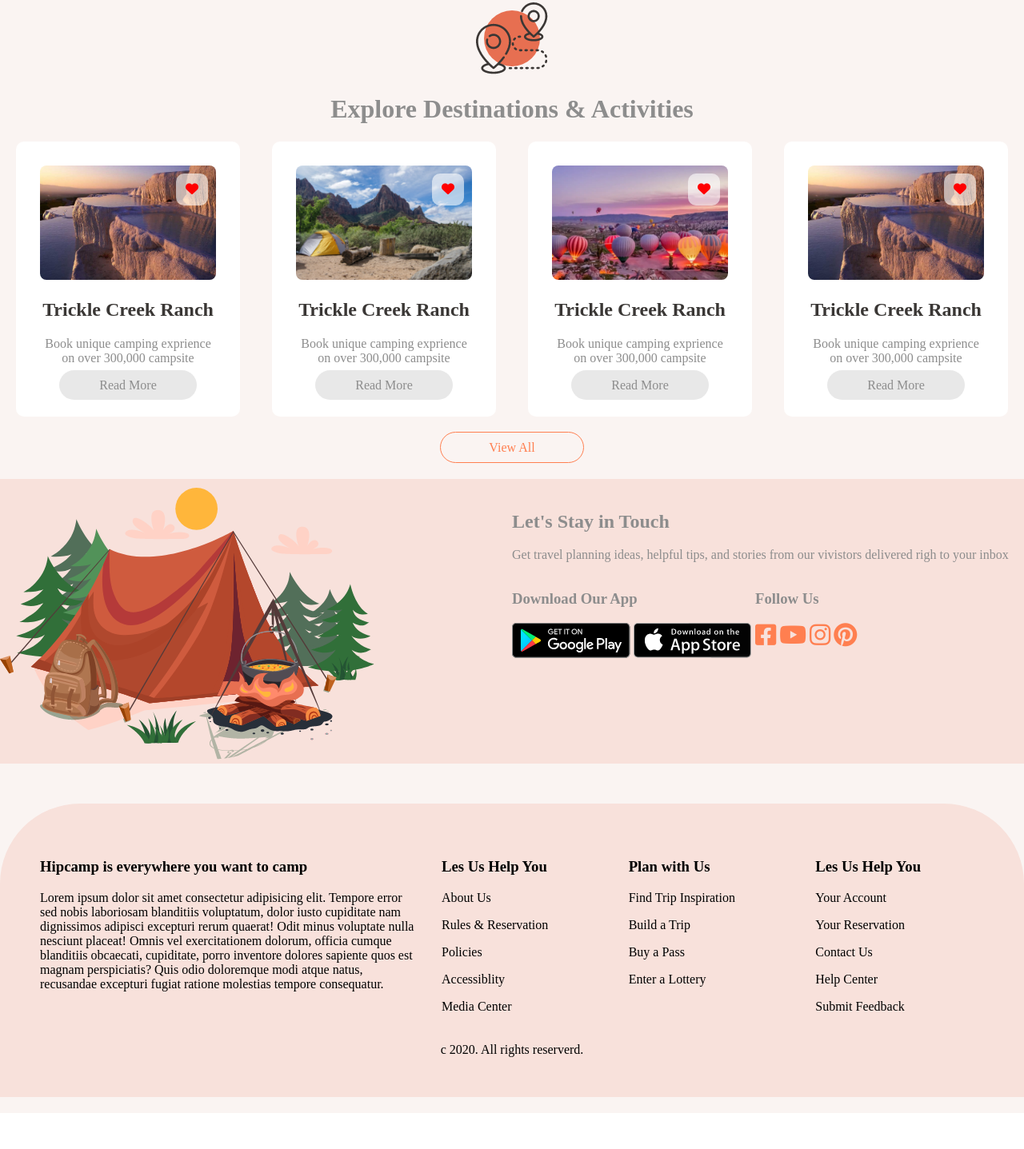
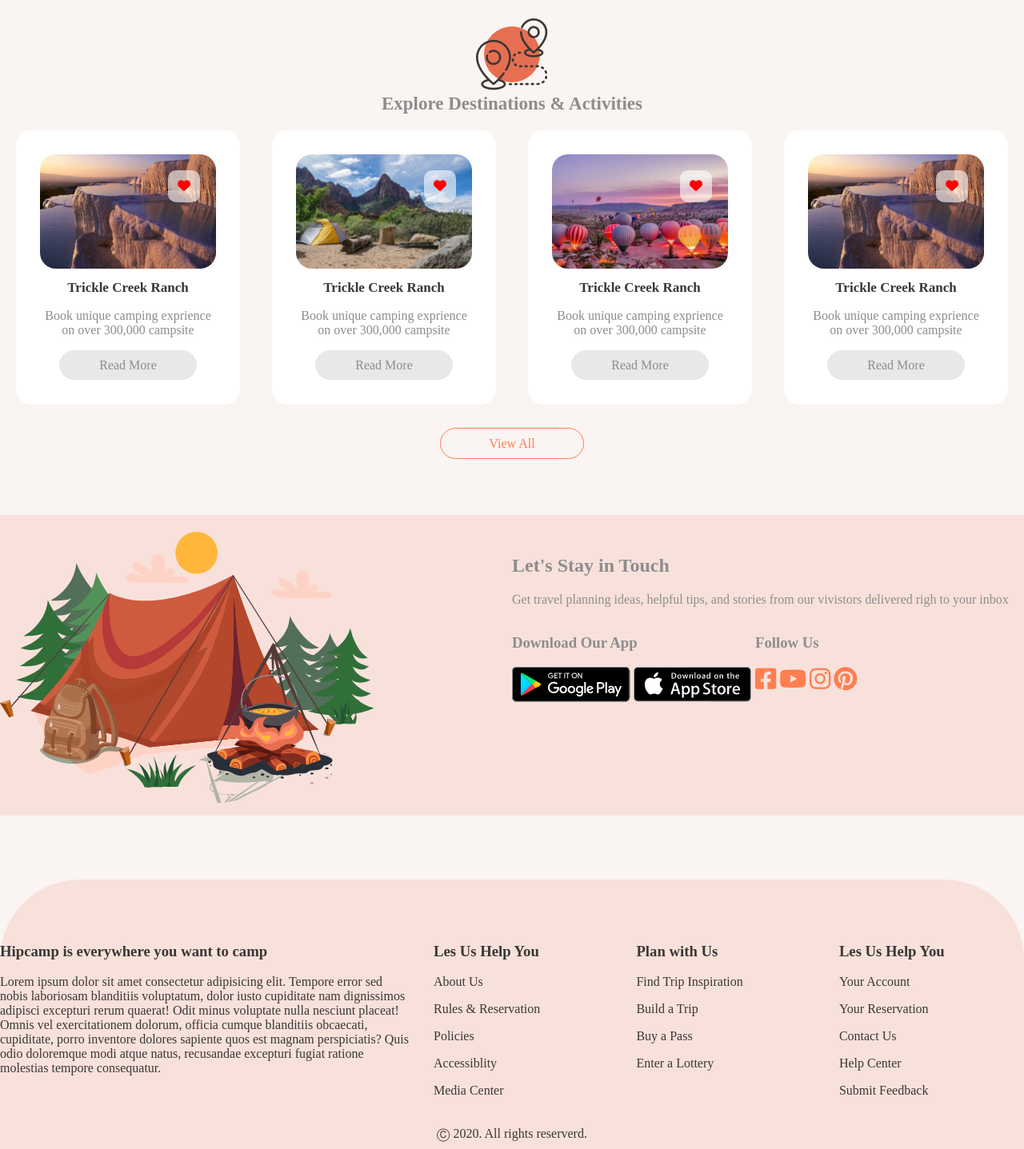
Before and after one commit to bactruongcong/web-camping, a plain HTML site: page index.html in a window 1280 px wide. Shown: the part 774-2211 px from the top of the page at 80% size. Before the commit the page ends 2166 px from the top, so only its background shows below. Drawn offline with Linux system fonts and the light colour scheme.

Commit message:
Hoan tat

```diff
--- a/index.html
+++ b/index.html
@@ -9,7 +9,9 @@
     <title>Document</title>
 </head>
 <body>
+
         <div class="header">
+            <div class="container-contentcap">
                 <div class="img-logo">
                     <img src="./img/logoicon.png" alt="logo" />
                 </div>
@@ -22,6 +24,8 @@
                     <a href="#">Contact us</a>
                 </div>
             </div>
+        </div>
+
     <div class="carousel"></div>
     <div class="container">
         <div class="container-header">
@@ -97,6 +101,7 @@
             </div>
         </div>
         <div class="info">
+            <div class="container-contentcap">
                 <div class="if-item info-img">
                     <img src="./img/homeicon.png" alt="" />
                 </div>
@@ -120,11 +125,12 @@
                         </div>
                         <div class="clear"></div>
                     </div>
-
                 </div>
                 <div class="clear"></div>
             </div>
+        </div>
         <div class="footer">
+            <div class="container-contentcap">
                 <div class="footercontainer">
                     <div class="ft-item ft-item1">
                         <div class="footer-item">
@@ -161,7 +167,8 @@
                     <div class="clear"></div>
                 </div>
                           <div class="footerbotoom">
-              c 2020. All rights reserverd.
+                            Ⓒ 2020. All rights reserverd.
+                          </div>
             </div>
 
     </div>
--- a/style.css
+++ b/style.css
@@ -6,7 +6,12 @@ body{
 }
 .header{
     background-color: #f8e1db;
-    padding: 10px 10px 20px 20px;
+
+}
+.container-contentcap{
+    width: 1280px;
+    margin: 0 auto;
+    padding: 10px 0;
 }
 .menu-header a {
     text-decoration: none;
@@ -24,17 +29,25 @@ body{
     background-position: center;
 }
 .container{
-    padding: 20px 0;
+
     background-color: #faf4f2;
 }
 .container-header{
+    padding-top: 50px;
     text-align: center;
     color: #8d8d8d;
+    margin-bottom: 20px;
+
+}
+.container-header h1{
+    font-size: 23px;
+    margin: 0;
 }
 .ric-main{
     padding: 30px 30px;
+    padding-bottom: 40px;
     background-color: white;
-    border-radius: 10px;
+    border-radius: 20px;
 
 }
 .row-item .row-item-content{
@@ -47,17 +60,21 @@ body{
     position: relative;
 }
 .ric-img img{
-    border-radius: 8px;
+    border-radius: 20px;
     width: 100%;
 
 }
 .ric-content{
     text-align: center;
+    margin-bottom: 20px;
 }
 .ric-content h2{
+    font-size: 17px;
     color:#3a3735;
+    margin:10px 0;
 }
 .ric-content p {
+    margin-bottom: 26px;
     color: #8d8d8d;
 }
 .ric-readmore, .ric-viewall{
@@ -78,8 +95,8 @@ body{
     position: absolute;
     height: 40px;
     width: 40px;
-    top: 10px;
-    right: 10px;
+    top: 20px;
+    right: 20px;
     text-align: center;
     color: red;
     line-height: 40px;
@@ -87,7 +104,8 @@ body{
     border-radius: 10px;
 }
 .ric-viewall{
-    margin-top: 30px;
+    margin-top: 40px;
+    margin-bottom: 80px;
     background-color: #faf4f2;
 }
 .ric-viewall a{
@@ -130,11 +148,12 @@ body{
     padding-left: 5px;
 }
 .footer{
-    margin-top: 50px;
-    padding: 50px 50px;
+    margin-top: 80px;
+    padding-top: 50px;
     background-color: #f8e1db;
     border-top-right-radius: 100px;
     border-top-left-radius: 100px;
+    color: #3a3735;
 }
 .footercontainer .ft-item,.footercontainer .ft-item2 .footer-item{
     float: left;
@@ -151,7 +170,7 @@ body{
 }
 .ft-item2 .footer-item p a{
     text-decoration: none;
-    color: black;
+    color: #3a3735;
 }
 .footerbotoom{
     margin-top: 20px;
```
Lines whose indentation alone changed are shown as unchanged.
